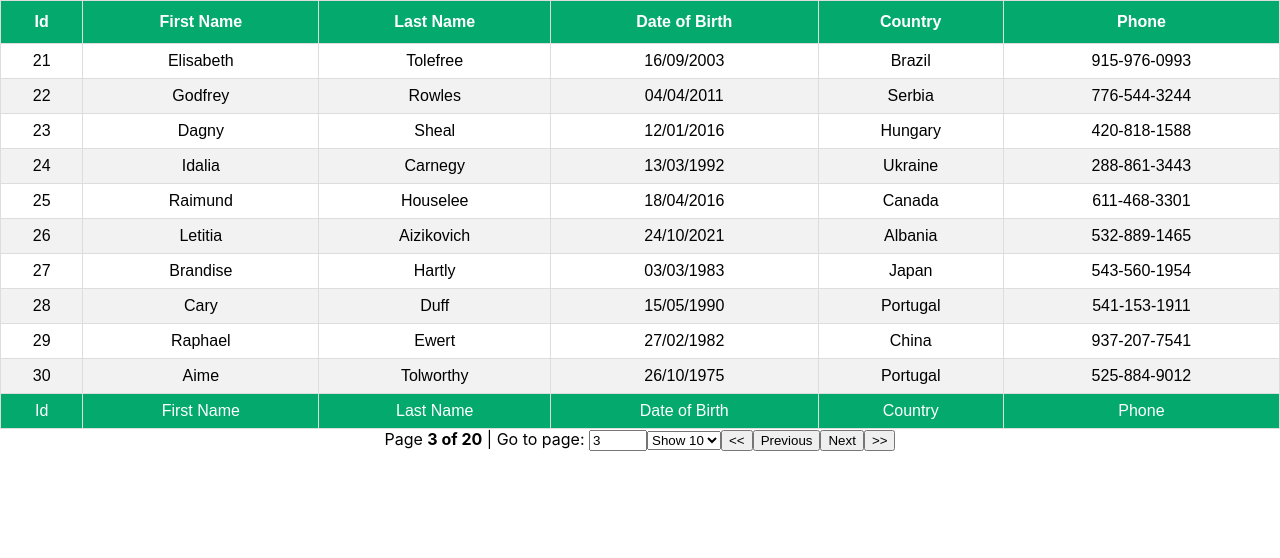
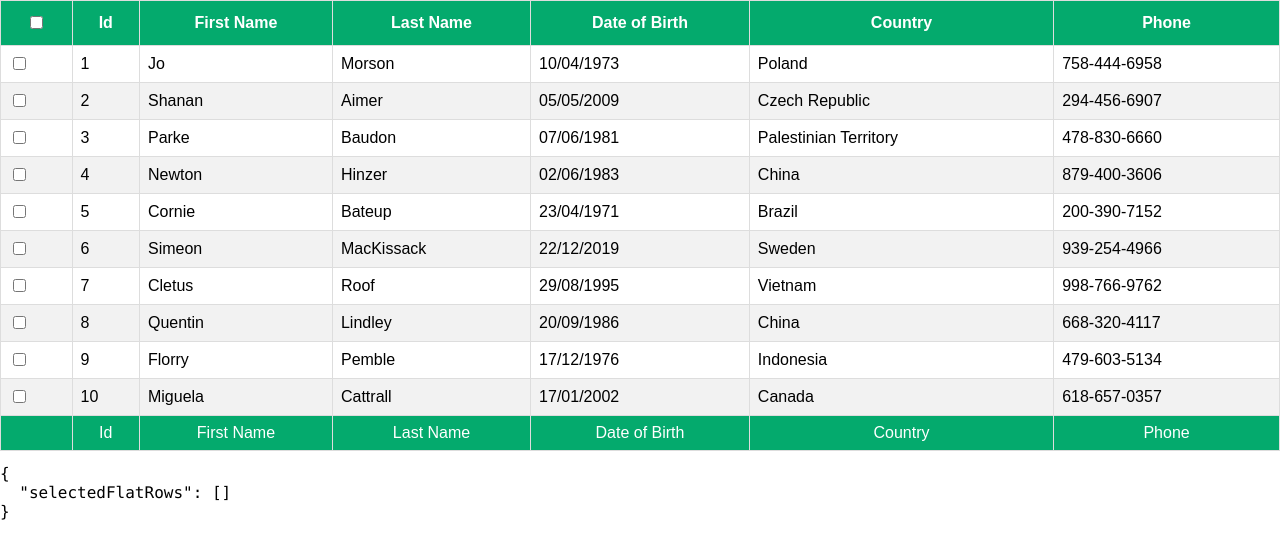
Before and after one commit to serdarsen/react-table-demo, a React (Create React App) app: page / in a window 1280 px wide. Shown: the top 558 px of the page. Built offline with nearby package versions, Linux system fonts and the light colour scheme.

Commit message:
Add Row Selection.

```diff
--- a/src/App.js
+++ b/src/App.js
@@ -1,10 +1,10 @@
 import "./App.css";
-import PaginationTable from "./components/PaginationTable";
+import RowSelection from "./components/RowSelection";
 
 function App() {
   return (
-    <div className="App">
-      <PaginationTable />
+    <div>
+      <RowSelection />
     </div>
   );
 }
--- /dev/null
+++ b/src/components/Checkbox.js
@@ -0,0 +1,18 @@
+import React, { forwardRef, useEffect, useRef } from "react";
+
+const Checkbox = forwardRef(({ indeterminate, ...rest }, ref) => {
+  const defaultRef = useRef();
+  const resolvedRef = ref || defaultRef;
+
+  useEffect(() => {
+    resolvedRef.current.indeterminate = indeterminate;
+  }, [resolvedRef, indeterminate]);
+
+  return (
+    <>
+      <input type="checkbox" ref={resolvedRef} {...rest} />
+    </>
+  );
+});
+
+export default Checkbox;
--- /dev/null
+++ b/src/components/RowSelection.js
@@ -0,0 +1,97 @@
+import React, { useMemo } from "react";
+import { useRowSelect, useTable } from "react-table";
+import Checkbox from "./Checkbox";
+import { COLUMNS } from "./columns";
+import MOCK_DATA from "./MOCK_DATA.json";
+import "./table.css";
+
+const RowSelection = () => {
+  const columnsMemo = useMemo(() => COLUMNS, []);
+  const dataMemo = useMemo(() => MOCK_DATA, []);
+
+  const {
+    getTableProps,
+    getTableBodyProps,
+    headerGroups,
+    footerGroups,
+    rows,
+    prepareRow,
+    selectedFlatRows,
+  } = useTable(
+    {
+      columns: columnsMemo,
+      data: dataMemo,
+    },
+    useRowSelect,
+    (hooks) => {
+      hooks.visibleColumns.push((columns) => {
+        return [
+          {
+            id: "selection",
+            Header: ({ getToggleAllRowsSelectedProps }) => (
+              <Checkbox {...getToggleAllRowsSelectedProps()} />
+            ),
+            Cell: ({ row }) => (
+              <Checkbox {...row.getToggleRowSelectedProps()} />
+            ),
+          },
+          ...columns,
+        ];
+      });
+    }
+  );
+
+  const firstPageRows = rows.slice(0, 10);
+
+  return (
+    <>
+      <table className="react-table" {...getTableProps()}>
+        <thead>
+          {headerGroups.map((headerGroup) => (
+            <tr {...headerGroup.getHeaderGroupProps()}>
+              {headerGroup.headers.map((column) => (
+                <th {...column.getHeaderProps()}>{column.render("Header")}</th>
+              ))}
+            </tr>
+          ))}
+        </thead>
+        <tbody {...getTableBodyProps()}>
+          {firstPageRows.map((row) => {
+            prepareRow(row);
+            return (
+              <tr {...row.getRowProps()}>
+                {row.cells.map((cell) => {
+                  return (
+                    <td {...cell.getCellProps()}>{cell.render("Cell")}</td>
+                  );
+                })}
+              </tr>
+            );
+          })}
+        </tbody>
+        <tfoot>
+          {footerGroups.map((footerGroup) => (
+            <tr {...footerGroup.getFooterGroupProps()}>
+              {footerGroup.headers.map((column) => (
+                <td {...column.getFooterProps()}>{column.render("Footer")}</td>
+              ))}
+            </tr>
+          ))}
+        </tfoot>
+      </table>
+      <pre>
+        <code>
+          {JSON.stringify(
+            {
+              selectedFlatRows: selectedFlatRows.map((row) => row.original),
+            },
+            null,
+            2
+          )}
+        </code>
+      </pre>
+    </>
+  );
+};
+
+export default RowSelection;
--- a/src/index.js
+++ b/src/index.js
@@ -1,15 +1,10 @@
-import React from 'react';
-import ReactDOM from 'react-dom';
-import './index.css';
-import App from './App';
-import reportWebVitals from './reportWebVitals';
+import React from "react";
+import ReactDOM from "react-dom";
+import App from "./App";
+import "./index.css";
+import reportWebVitals from "./reportWebVitals";
 
-ReactDOM.render(
-  <React.StrictMode>
-    <App />
-  </React.StrictMode>,
-  document.getElementById('root')
-);
+ReactDOM.render(<App />, document.getElementById("root"));
 
 // If you want to start measuring performance in your app, pass a function
 // to log results (for example: reportWebVitals(console.log))
```
